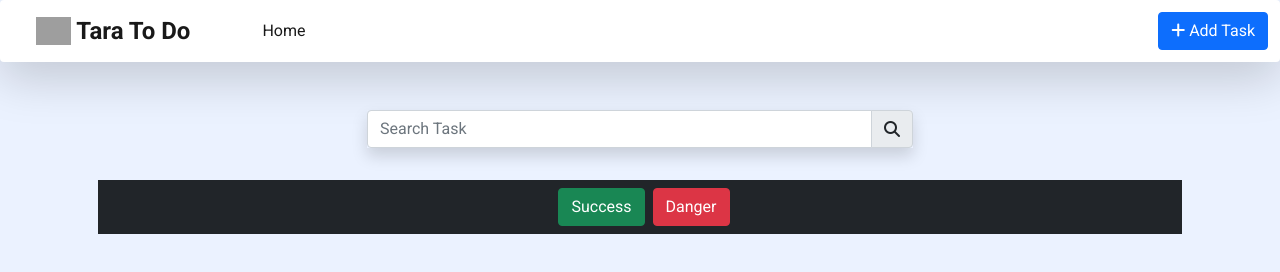
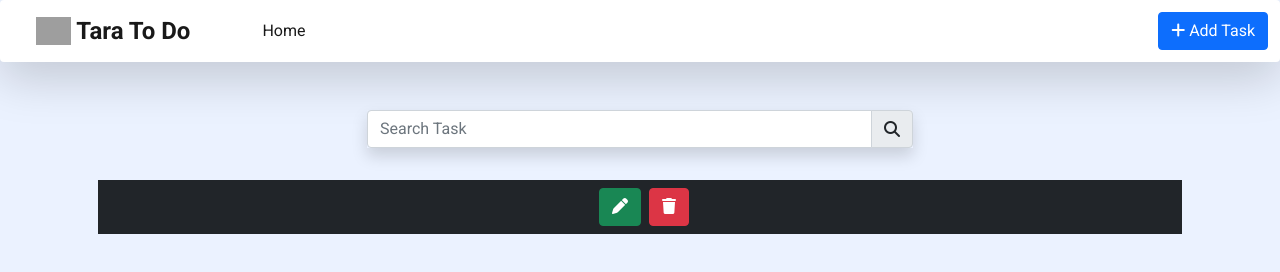
Before and after one commit to tara122333/To-Do-List, a plain HTML site: page index.html in a window 1280 px wide. Drawn offline with nearby package versions, Linux system fonts and the light colour scheme; grey boxes are pictures that could not be loaded.

Commit message:
add edit and delete icon

```diff
--- a/index.html
+++ b/index.html
@@ -5,14 +5,20 @@
     <meta http-equiv="X-UA-Compatible" content="IE=edge">
     <meta name="viewport" content="width=device-width, initial-scale=1.0">
 
-    <!-- bootstrap css cdn link -->
-    <link href="https://cdn.jsdelivr.net/npm/bootstrap@5.1.3/dist/css/bootstrap.min.css" rel="stylesheet" integrity="sha384-1BmE4kWBq78iYhFldvKuhfTAU6auU8tT94WrHftjDbrCEXSU1oBoqyl2QvZ6jIW3" crossorigin="anonymous">
 
 
 
-    <!-- fontawesome icon link -->
-    <link rel="stylesheet" href="https://cdnjs.cloudflare.com/ajax/libs/font-awesome/6.1.1/css/all.min.css" integrity="sha512-KfkfwYDsLkIlwQp6LFnl8zNdLGxu9YAA1QvwINks4PhcElQSvqcyVLLD9aMhXd13uQjoXtEKNosOWaZqXgel0g==" crossorigin="anonymous" referrerpolicy="no-referrer" />
+    <title>To Do By Tara</title>
 
+
+
+ <!-- fontawesome icon link -->
+ <link rel="stylesheet" href="https://cdnjs.cloudflare.com/ajax/libs/font-awesome/6.1.1/css/all.min.css" integrity="sha512-KfkfwYDsLkIlwQp6LFnl8zNdLGxu9YAA1QvwINks4PhcElQSvqcyVLLD9aMhXd13uQjoXtEKNosOWaZqXgel0g==" crossorigin="anonymous" referrerpolicy="no-referrer" />
+
+
+
+    <!-- bootstrap css cdn link -->
+    <link href="https://cdn.jsdelivr.net/npm/bootstrap@5.1.3/dist/css/bootstrap.min.css" rel="stylesheet" integrity="sha384-1BmE4kWBq78iYhFldvKuhfTAU6auU8tT94WrHftjDbrCEXSU1oBoqyl2QvZ6jIW3" crossorigin="anonymous">
 
 
     <!-- Google Fonts Link -->
@@ -20,12 +26,9 @@
     <link rel="preconnect" href="https://fonts.gstatic.com" crossorigin>
     <link href="https://fonts.googleapis.com/css2?family=Merriweather:ital,wght@0,300;0,400;0,700;0,900;1,300;1,400;1,700;1,900&family=Roboto:ital,wght@0,100;0,300;0,400;0,500;0,700;0,900;1,100;1,300;1,400;1,500;1,700;1,900&display=swap" rel="stylesheet">
 
-    <link rel="stylesheet" href="style.css">
 
 
-
-
-    <title>To Do By Tara</title>
+    <link rel="stylesheet" href="style.css">
 </head>
 <body>
 
@@ -83,6 +86,7 @@
     </div>
   </nav>
 
+  <!-- Search Box -->
   <div class="container">
     <section class="mt-5 ">
         <div class="row justify-content-center">
@@ -96,7 +100,7 @@
     </section>
 
 
-
+<!-- List Task Box -->
     <section>
       <div class="col task__container">
         <div class="bg-dark m-3 p-2">
@@ -104,15 +108,17 @@
             <div class="d-flex justify-content-start align-items-centergap-2">
             </div>
             <div class="d-flex justify-content-between gap-2">
-
-              <button type="button" class="btn btn-success">Success</button>
-              <button type="button" class="btn btn-danger">Danger</butto>
+              <button type="button" class="btn btn-success">
+                <i class="fa-solid fa-pen"></i>
+              </button>
+              <button type="button" class="btn btn-danger">
+                <i class="fa-solid fa-trash"></i>
+              </button>
             </div>
           </div>
         </div>
       </div>
     </section>
-
 </div>
 
 
```
